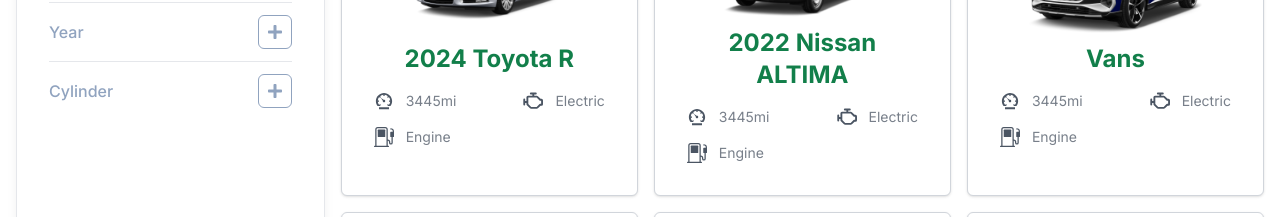
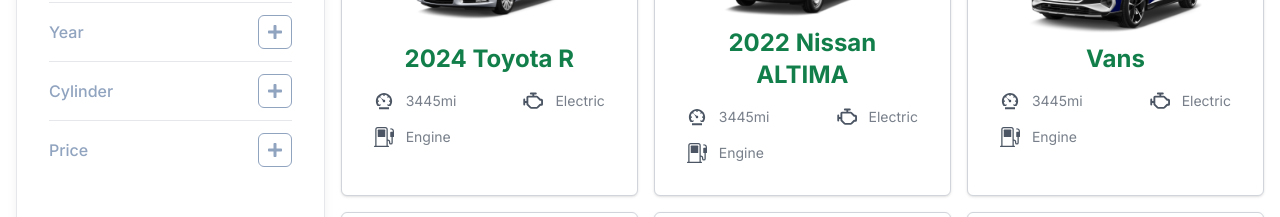
Before and after one commit to 11Shafayet/galaxy-used-car, a Next.js app: page /buy-used-car in a window 1280 px wide. Shown: the part 860-1077 px from the top of the page. Built offline with nearby package versions, Linux system fonts and the light colour scheme.

Commit message:
price added

```diff
--- a/app/globals.css
+++ b/app/globals.css
@@ -30,3 +30,8 @@
 input[type='checkbox'] {
   accent-color: var(--primary-color);
 }
+
+.price-track-0,
+.price-track-2 {
+  background: blue !important;
+}
--- a/components/buy-used-car/Sidebar.jsx
+++ b/components/buy-used-car/Sidebar.jsx
@@ -3,6 +3,7 @@
 import { useState } from 'react';
 import { FaMinus, FaPlus } from 'react-icons/fa';
 import Select from 'react-select';
+import ReactSlider from 'react-slider';
 
 const makeOptions = [
   { label: 'Chevrolet' },
@@ -20,6 +21,7 @@
   const [cylinderSearch, setCylinderSearch] = useState('');
   const [fromYear, setFromYear] = useState('');
   const [toYear, setToYear] = useState('');
+  const [priceRange, setPriceRange] = useState([0, 200]);
 
   const toggleFilter = (index) => {
     setActiveFilter((prev) => (prev === index ? null : index));
@@ -254,6 +256,43 @@
             </div>
           )}
         </div>
+        <hr />
+        {/* price */}
+        <div>
+          <div
+            className="flex justify-between items-center font-medium cursor-pointer"
+            onClick={() => toggleFilter(4)}
+          >
+            <p>Price</p>
+            <div className="border rounded-md border-[#90A3BF] p-2">
+              {activeFilter !== 4 ? <FaPlus /> : <FaMinus />}
+            </div>
+          </div>
+
+          {/* filter options */}
+          {activeFilter === 4 && (
+            <div className="mt-3">
+              {/* reset button */}
+              <div className="flex justify-between">
+                <h5 className="fontmedium">
+                  ${priceRange[0]} - ${priceRange[1]}
+                </h5>
+                <button className="text-sm bg-danger rounded-md px-4 py-1.5 text-white">
+                  Reset
+                </button>
+              </div>
+
+              <ReactSlider
+                className="price-slider w-full h-1 bg-primary mt-4 rounded-full"
+                thumbClassName="price-thumb w-4 h-4 bg-gray-300 rounded-full -mt-[6px] focus:outline-none focus:bg-primary"
+                trackClassName="price-track"
+                minDistance={10}
+                value={priceRange}
+                onChange={setPriceRange}
+              />
+            </div>
+          )}
+        </div>
       </div>
     </div>
   );
--- a/package.json
+++ b/package.json
@@ -14,7 +14,9 @@
     "react-dom": "^18",
     "react-fast-marquee": "^1.6.4",
     "react-icons": "^5.0.1",
-    "react-select": "^5.8.0"
+    "react-range": "^1.8.14",
+    "react-select": "^5.8.0",
+    "react-slider": "^2.0.6"
   },
   "devDependencies": {
     "autoprefixer": "^10.0.1",
```
Also changed, not shown: 1 other file (tests, documents, lock files or other folders).
